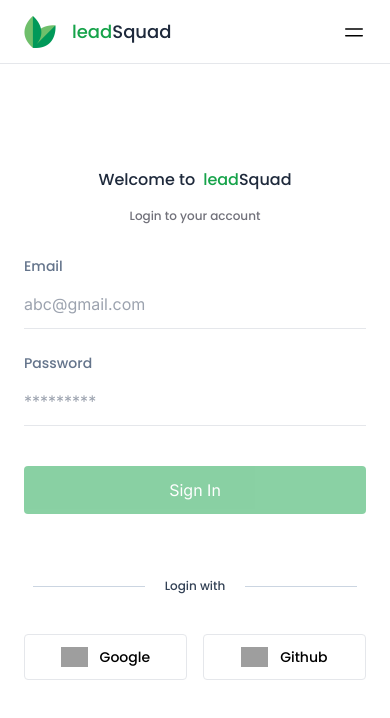
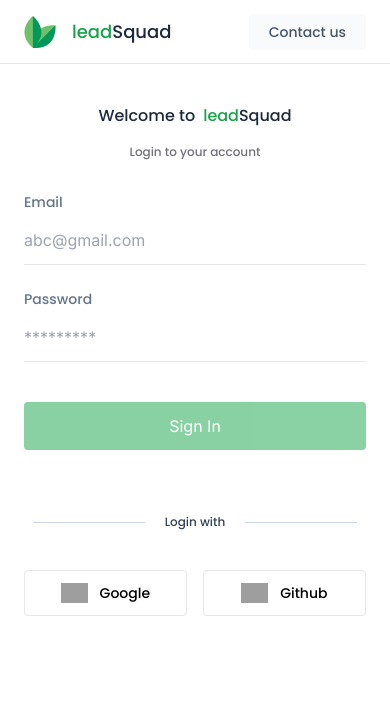
Before and after one commit to priyangsubanerjee/leadSquad, a Next.js app: page / in a window 390 px wide. Shown: the top 718 px of the page. Built offline with nearby package versions, Linux system fonts and the light colour scheme; no server answers; grey boxes are pictures that could not be loaded.

Commit message:
next-auth

```diff
--- a/components/Navbar.js
+++ b/components/Navbar.js
@@ -4,24 +4,36 @@ import { Popover, Transition } from "@headlessui/react";
 import React, { useContext } from "react";
 import Sidebar from "./Sidenav";
 import { Fragment } from "react";
+import { signOut, useSession } from "next-auth/react";
 
 function Navbar() {
   const { setSidenavOpen, sidenavOpen } = useContext(GlobalStateContext);
+  const { data: session } = useSession();
   return (
-    <div className="h-16 border-b flex items-center px-6 lg:px-20">
+    <div className="h-16 border-b flex items-center px-6 lg:px-20 fixed top-0 inset-x-0 z-20 bg-white">
       <img src="/logo.png" className="h-8 lg:h-10" alt="" />
       <div className="ml-4">
         <h1 className="font-medium lg:block text-lg font-poppins text-green-600">
           lead<span className="text-slate-800">Squad</span>
         </h1>
       </div>
+      {session ? (
         <div className="ml-6 font-medium text-xs text-slate-400 space-x-3 hidden lg:flex items-center font-poppins">
           <span>/</span>
           <span>Organizations</span>
           <span>/</span>
           <span className="text-slate-700">Dtory</span>
         </div>
+      ) : (
+        <ul className="hidden lg:flex items-center text-sm font-poppins text-slate-700 ml-10 space-x-7">
+          <li>User giude</li>
+          <li>Feedback</li>
+        </ul>
+      )}
+
       <div className="ml-auto h-full flex items-center">
+        {session ? (
+          <>
             <Popover className="relative w-fit h-full">
               <>
                 <Popover.Button className="outline-none h-full">
@@ -67,10 +79,17 @@ function Navbar() {
                   <Popover.Panel className="absolute left-1/2 z-10 mt-3 w-full -translate-x-1/2 transform px-4 sm:px-0 lg:max-w-3xl">
                     <div className="overflow-hidden rounded-lg shadow-lg ring-1 ring-black ring-opacity-5">
                       <div className="bg-white">
-                    <ul className="p-4 text-xs text-slate-600 space-y-4 font-poppins">
+                        <ul className="p-4 text-xs text-slate-600 space-y-4 font-poppins font-medium">
                           <li>Account</li>
                           <li>Your organizations</li>
-                      <li>Logout</li>
+                          <li
+                            onClick={() => {
+                              signOut();
+                            }}
+                            className="text-red-400"
+                          >
+                            Logout
+                          </li>
                         </ul>
                         <div className="bg-slate-50 border-t">
                           <ul className="p-4 text-xs text-slate-600 space-y-5 font-poppins">
@@ -88,7 +107,6 @@ function Navbar() {
                 </Transition>
               </>
             </Popover>
-
             <button onClick={() => setSidenavOpen(true)} className="lg:hidden">
               <svg
                 xmlns="http://www.w3.org/2000/svg"
@@ -105,6 +123,15 @@ function Navbar() {
                 />
               </svg>
             </button>
+          </>
+        ) : (
+          <div className="flex items-center">
+            <button className="text-sm ml-4 bg-slate-50 text-slate-600 font-medium font-poppins px-5 py-2 rounded">
+              Contact us
+            </button>
+          </div>
+        )}
+
         <Sidebar />
       </div>
     </div>
--- a/package.json
+++ b/package.json
@@ -15,6 +15,7 @@
     "eslint": "8.40.0",
     "eslint-config-next": "13.4.1",
     "next": "13.4.1",
+    "next-auth": "^4.22.1",
     "postcss": "8.4.23",
     "react": "18.2.0",
     "react-dom": "18.2.0",
--- a/pages/_app.js
+++ b/pages/_app.js
@@ -2,8 +2,12 @@ import Layout from "@/components/Layout";
 import GlobalStateContext from "@/context/GlobalState";
 import "@/styles/globals.css";
 import { useState } from "react";
+import { SessionProvider } from "next-auth/react";
 
-export default function App({ Component, pageProps }) {
+export default function App({
+  Component,
+  pageProps: { session, ...pageProps },
+}) {
   const [sidenavOpen, setSidenavOpen] = useState(false);
 
   return (
@@ -13,9 +17,11 @@ export default function App({ Component, pageProps }) {
         sidenavOpen,
       }}
     >
-      <Layout>
-        <Component {...pageProps} />
-      </Layout>
+      <SessionProvider session={session}>
+        <Layout>
+          <Component {...pageProps} />
+        </Layout>
+      </SessionProvider>
     </GlobalStateContext.Provider>
   );
 }
--- /dev/null
+++ b/pages/api/auth/[...nextauth].js
@@ -0,0 +1,19 @@
+import NextAuth from "next-auth";
+import GithubProvider from "next-auth/providers/github";
+import GoogleProvider from "next-auth/providers/google";
+
+export const authOptions = {
+  // Configure one or more authentication providers
+  providers: [
+    GoogleProvider({
+      clientId: process.env.GOOGLE_ID,
+      clientSecret: process.env.GOOGLE_SECRET,
+      httpOptions: {
+        timeout: 40000,
+      },
+    }),
+  ],
+  secret: process.env.JWT_SECRET,
+};
+
+export default NextAuth(authOptions);
```
Also changed, not shown: 2 other files (tests, documents, lock files or other folders). Lines whose indentation alone changed are shown as unchanged.
